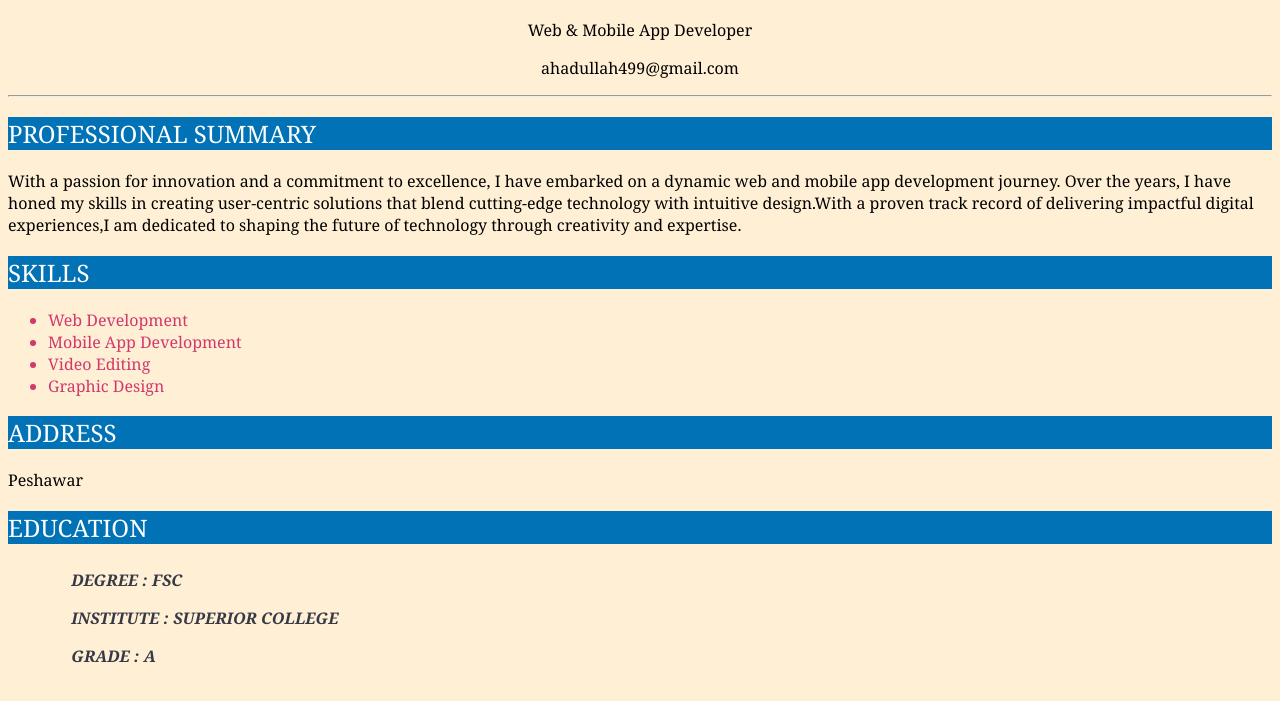
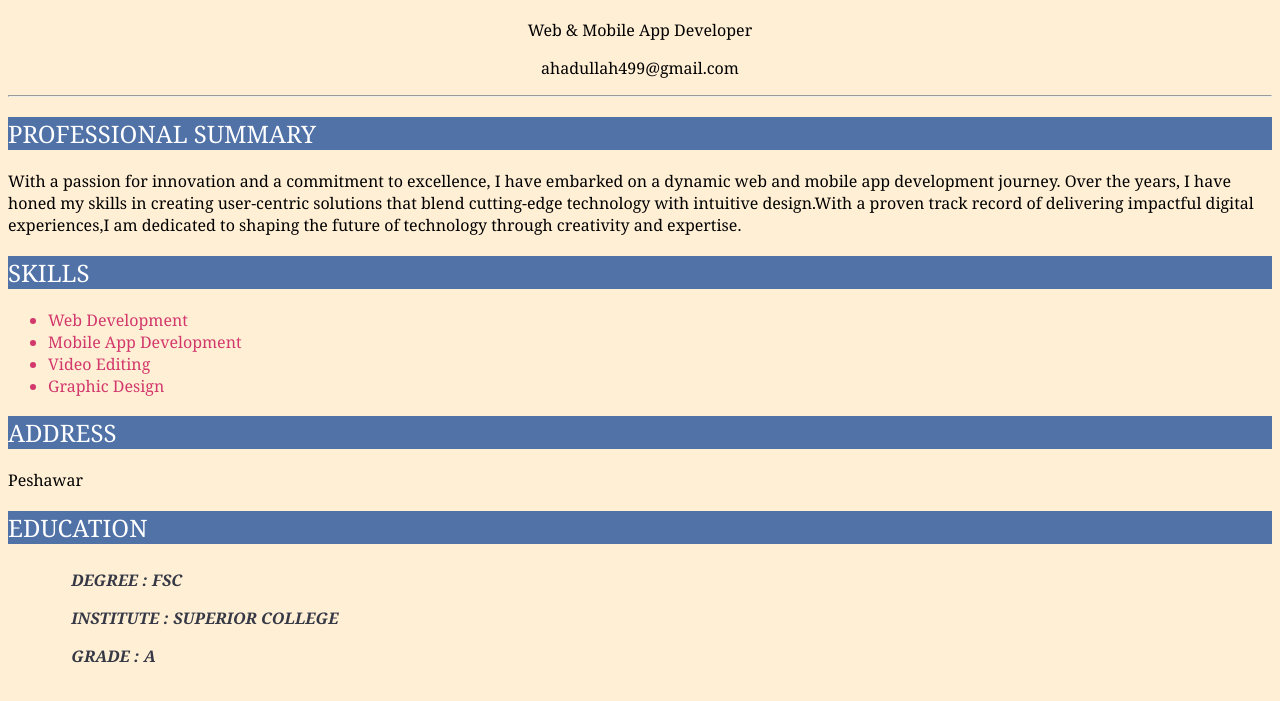
Before and after one commit to SyedAbdulAhad97/Resume, a plain HTML site: page index.html in a window 1280 px wide. Shown: the part 67-768 px from the top of the page. Drawn offline with Linux system fonts and the light colour scheme.

Commit message:
My Resume

```diff
--- a/style.css
+++ b/style.css
@@ -17,7 +17,7 @@ h2{font-family: Georgia, 'Times New Roman', Times, serif;
     font-weight: lighter;
     text-transform: uppercase;
     color:white;
-    background-color:#0072B5;
+    background-color:#5072A7;
 }
 ul{
     color: #D2386C;
```
